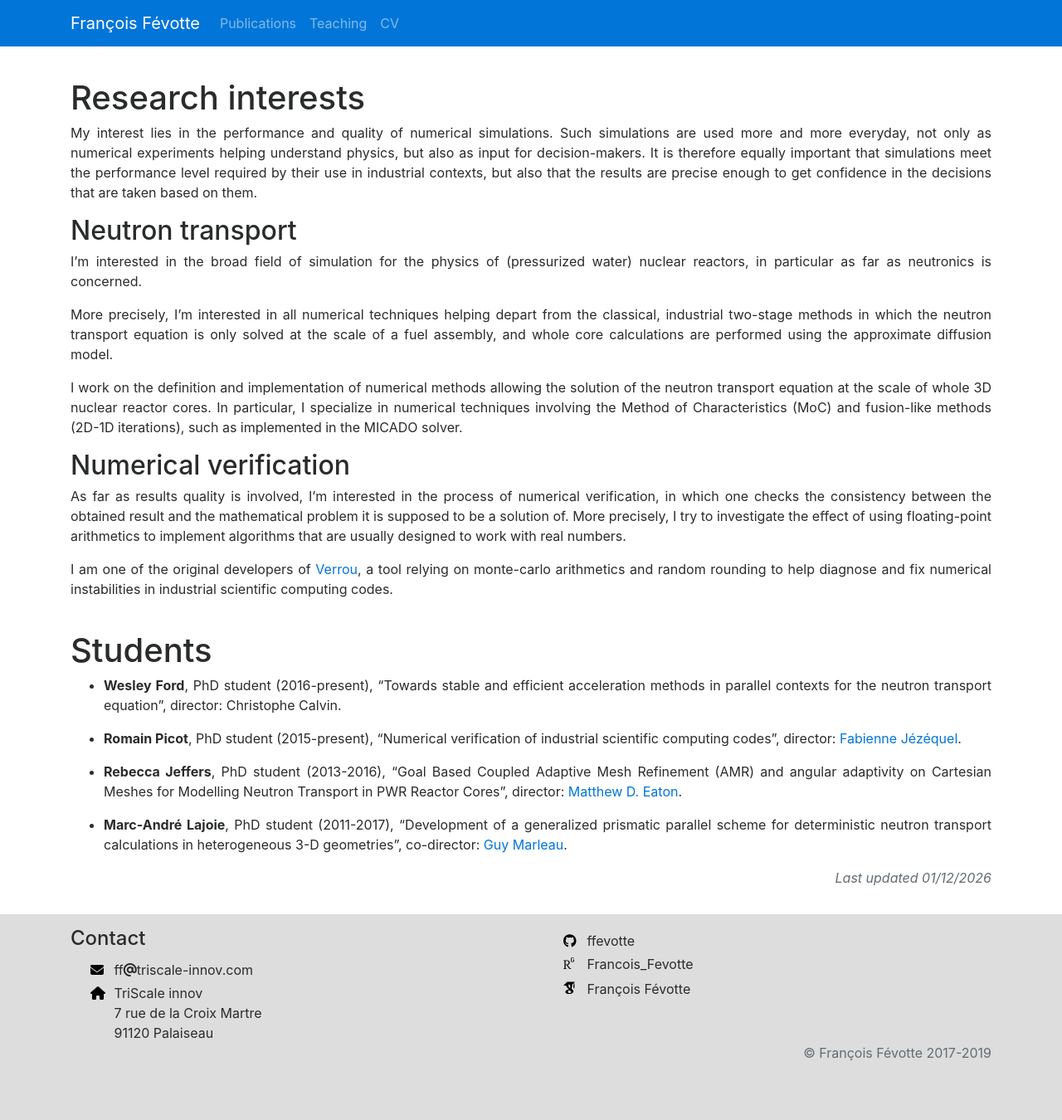
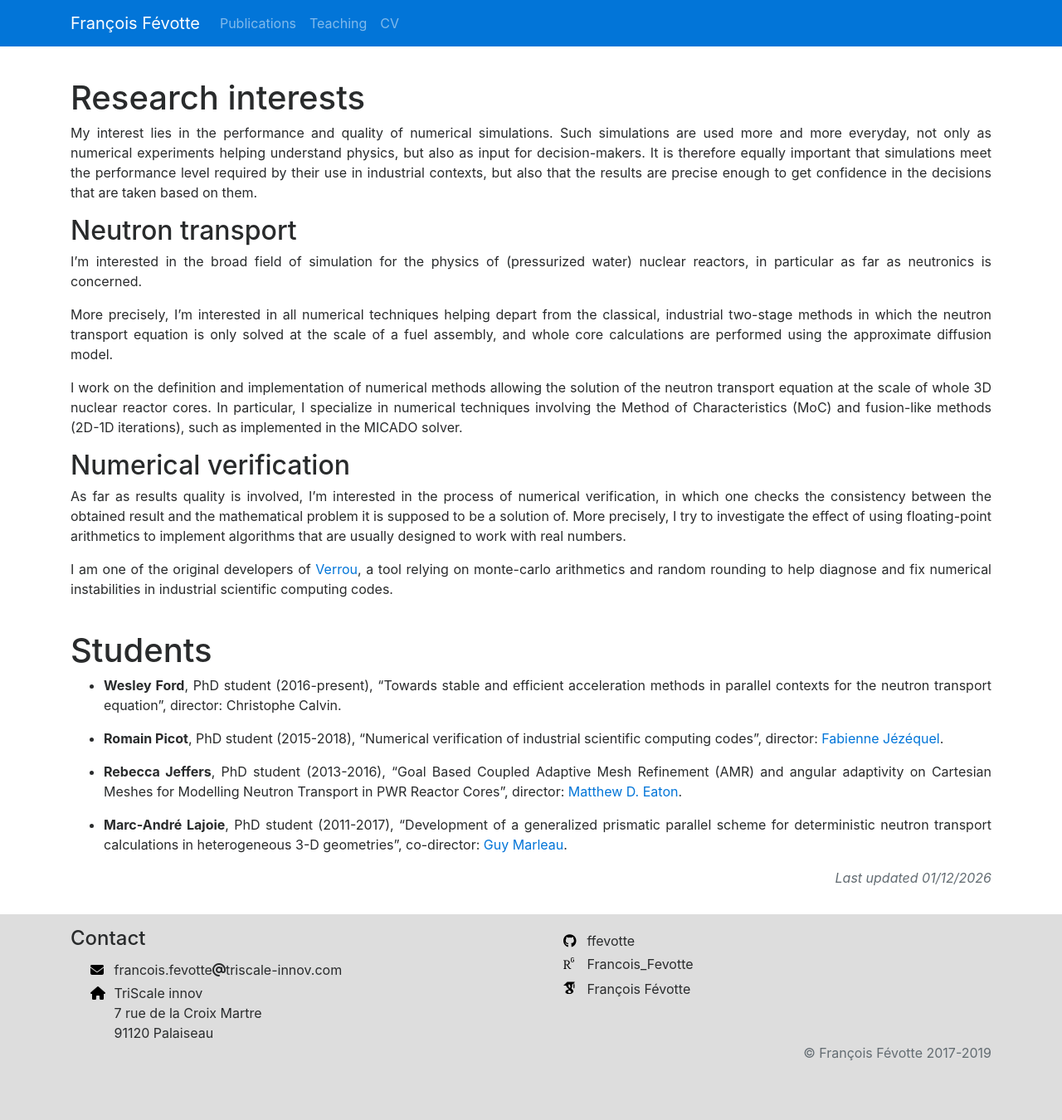
Before and after one commit to ffevotte/www.fevotte.net, a Jekyll site: the page built from home.md, in a window 1280 px wide. Shown: the whole page at 83% size. Built offline with Jekyll 4.4.1, drawn with Linux system fonts in a browser that asks for light colours; nearby versions of some CDN libraries; library files that are not in the unit come from our copies.

Commit message:
Modifs mineures

```diff
--- a/_layouts/default.html
+++ b/_layouts/default.html
@@ -78,10 +78,10 @@
           <div class="col-sm-6 footer-box">
             <h1>Contact</h1>
             <div><i class="fa fa-envelope footer-icon" aria-hidden="true"></i>
-              ff<i class="fa fa-at" aria-hidden="true"></i>triscale-innov.com
+              francois.fevotte<i class="fa fa-at" aria-hidden="true"></i>triscale-innov.com
             </div>
             <div><i class="fa fa-home footer-icon" aria-hidden="true"></i>
-              TriScale innov
+              <a href="http://www.triscale-innov.com/">TriScale innov</a>
             </div>
             <div><span class="footer-icon"></span>
               7 rue de la Croix Martre</div>
--- a/home.md
+++ b/home.md
@@ -51,7 +51,7 @@ in industrial scientific computing codes.
   acceleration methods in parallel contexts for the neutron transport equation",
   director: Christophe Calvin.
 
-- **Romain Picot**, PhD student (2015-present), "Numerical verification of
+- **Romain Picot**, PhD student (2015-2018), "Numerical verification of
   industrial scientific computing codes",
   director: [Fabienne Jézéquel](http://www-pequan.lip6.fr/~jezequel/index.html).
 
```
